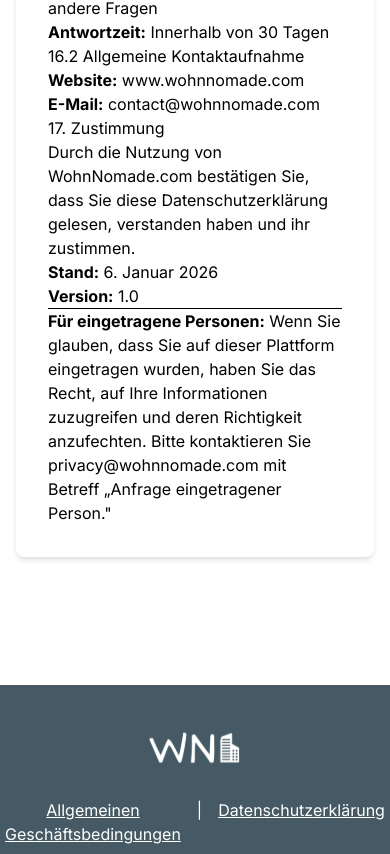
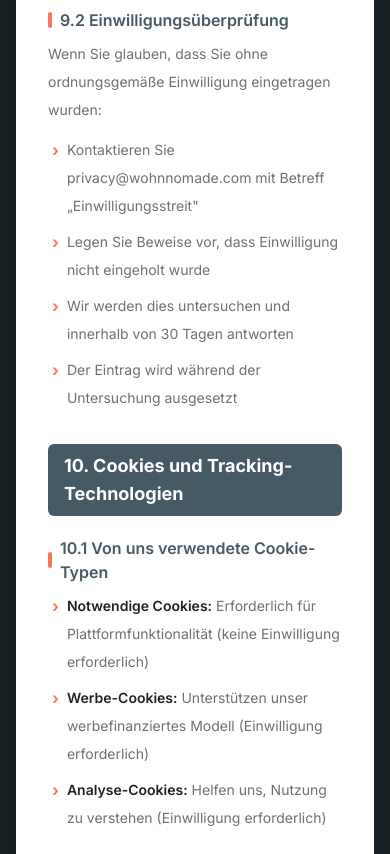
Before and after one commit to petarZinaic/wohnnormade-client-v2, a Next.js app: page /privacy-policy in a window 390 px wide. Shown: the part 10908-11762 px from the top of the page. Built offline with nearby package versions, Linux system fonts and the light colour scheme.

Commit message:
Update styling for terms and privacy pages

```diff
--- a/public/documents/datenschutzerklaerung-de.md
+++ b/public/documents/datenschutzerklaerung-de.md
@@ -4,10 +4,10 @@
 
 ## 1. Einleitung
 
-WohnNomade.com („wir", „unser", „uns" oder „die Plattform") verpflichtet sich zum Schutz Ihrer Privatsphäre und personenbezogenen Daten. Diese Datenschutzerklärung erläutert, wie wir Informationen in Übereinstimmung mit der Datenschutz-Grundverordnung (DSGVO) und anderen anwendbaren Datenschutzgesetzen erheben, verwenden, speichern und schützen.
+Wohnnomade.com („wir", „unser", „uns" oder „die Plattform") verpflichtet sich zum Schutz Ihrer Privatsphäre und personenbezogenen Daten. Diese Datenschutzerklärung erläutert, wie wir Informationen in Übereinstimmung mit der Datenschutz-Grundverordnung (DSGVO) und anderen anwendbaren Datenschutzgesetzen erheben, verwenden, speichern und schützen.
 
 **Verantwortlicher:**
-WohnNomade.com
+Wohnnomade.com
 [Vollständige Adresse noch hinzuzufügen]
 E-Mail: privacy@wohnnomade.com
 
--- a/src/app/privacy-policy/page.tsx
+++ b/src/app/privacy-policy/page.tsx
@@ -2,7 +2,7 @@
 
 import { useEffect, useState } from "react";
 import { useTranslation } from "react-i18next";
-import ReactMarkdown from "react-markdown";
+import DocumentPageLayout from "@/components/common/DocumentPageLayout";
 
 export default function PrivacyPolicyPage() {
   const { i18n } = useTranslation();
@@ -29,19 +29,14 @@
 
   if (loading) {
     return (
-      <div className="min-h-screen bg-gray-100 py-12 px-4 flex items-center justify-center">
-        <div className="text-gray-600">Loading...</div>
+      <div className="min-h-screen bg-blueDark flex items-center justify-center">
+        <div className="flex flex-col items-center gap-3">
+          <div className="w-8 h-8 border-4 border-orange border-t-transparent rounded-full animate-spin" />
+          <span className="text-white text-sm">Loading...</span>
+        </div>
       </div>
     );
   }
 
-  return (
-    <div className="min-h-screen bg-gray-100 py-12 px-4">
-      <div className="max-w-4xl mx-auto bg-white rounded-lg shadow-md p-8">
-        <article className="prose prose-sm max-w-none prose-headings:text-gray-900 prose-p:text-gray-700 prose-li:text-gray-700 prose-strong:text-gray-900">
-          <ReactMarkdown>{content}</ReactMarkdown>
-        </article>
-      </div>
-    </div>
-  );
+  return <DocumentPageLayout content={content} />;
 }
--- a/src/app/terms-of-use/page.tsx
+++ b/src/app/terms-of-use/page.tsx
@@ -2,7 +2,7 @@
 
 import { useEffect, useState } from "react";
 import { useTranslation } from "react-i18next";
-import ReactMarkdown from "react-markdown";
+import DocumentPageLayout from "@/components/common/DocumentPageLayout";
 
 export default function TermsOfUsePage() {
   const { i18n } = useTranslation();
@@ -29,19 +29,14 @@
 
   if (loading) {
     return (
-      <div className="min-h-screen bg-gray-100 py-12 px-4 flex items-center justify-center">
-        <div className="text-gray-600">Loading...</div>
+      <div className="min-h-screen bg-blueDark flex items-center justify-center">
+        <div className="flex flex-col items-center gap-3">
+          <div className="w-8 h-8 border-4 border-orange border-t-transparent rounded-full animate-spin" />
+          <span className="text-white text-sm">Loading...</span>
+        </div>
       </div>
     );
   }
 
-  return (
-    <div className="min-h-screen bg-gray-100 py-12 px-4">
-      <div className="max-w-4xl mx-auto bg-white rounded-lg shadow-md p-8">
-        <article className="prose prose-sm max-w-none prose-headings:text-gray-900 prose-p:text-gray-700 prose-li:text-gray-700 prose-strong:text-gray-900">
-          <ReactMarkdown>{content}</ReactMarkdown>
-        </article>
-      </div>
-    </div>
-  );
+  return <DocumentPageLayout content={content} />;
 }
--- /dev/null
+++ b/src/components/common/DocumentPageLayout.tsx
@@ -0,0 +1,82 @@
+"use client";
+
+import ReactMarkdown from "react-markdown";
+import type { Components } from "react-markdown";
+
+const markdownComponents: Components = {
+  h1: ({ children }) => (
+    <h1 className="text-3xl font-bold text-blueDark mb-6 pb-4 border-b-2 border-orange">
+      {children}
+    </h1>
+  ),
+  h2: ({ children }) => (
+    <h2 className="text-lg font-bold text-white bg-blueLight px-4 py-2 rounded-md mb-4 mt-8">
+      {children}
+    </h2>
+  ),
+  h3: ({ children }) => (
+    <h3 className="text-base font-semibold text-blueLight mb-2 mt-5 flex items-center gap-2">
+      <span className="w-1 h-4 bg-orange rounded-full inline-block flex-shrink-0" />
+      {children}
+    </h3>
+  ),
+  p: ({ children }) => (
+    <p className="text-gray text-sm leading-7 mb-3">{children}</p>
+  ),
+  strong: ({ children }) => (
+    <strong className="font-semibold text-blueDark">{children}</strong>
+  ),
+  ul: ({ children }) => (
+    <ul className="mb-4 space-y-2 ml-1">{children}</ul>
+  ),
+  ol: ({ children }) => (
+    <ol className="mb-4 space-y-2 ml-1 list-none">{children}</ol>
+  ),
+  li: ({ children }) => (
+    <li className="text-gray text-sm leading-7 flex items-start gap-2">
+      <span className="text-orange font-bold mt-0.5 flex-shrink-0 text-base leading-6">
+        ›
+      </span>
+      <span>{children}</span>
+    </li>
+  ),
+  hr: () => <hr className="border-none h-px bg-orange opacity-20 my-8" />,
+  a: ({ href, children }) => (
+    <a
+      href={href}
+      className="text-orange hover:text-orangeDark underline transition-colors"
+    >
+      {children}
+    </a>
+  ),
+  blockquote: ({ children }) => (
+    <blockquote className="border-l-4 border-orange pl-4 my-4 bg-orangeLight rounded-r-md py-3 italic text-gray text-sm">
+      {children}
+    </blockquote>
+  ),
+};
+
+interface DocumentPageLayoutProps {
+  content: string;
+}
+
+export default function DocumentPageLayout({
+  content,
+}: DocumentPageLayoutProps) {
+  return (
+    <div className="min-h-screen bg-blueDark">
+      <div className="max-w-4xl mx-auto px-4 py-10">
+        <div className="bg-white rounded-2xl shadow-2xl overflow-hidden">
+          {/* Accent bar */}
+          <div className="h-1.5 bg-orange w-full" />
+
+          <article className="px-8 py-10 md:px-14 md:py-12">
+            <ReactMarkdown components={markdownComponents}>
+              {content}
+            </ReactMarkdown>
+          </article>
+        </div>
+      </div>
+    </div>
+  );
+}
--- a/src/components/common/Footer.tsx
+++ b/src/components/common/Footer.tsx
@@ -7,7 +7,7 @@
 export default function Footer() {
   const { t } = useTranslation();
   return (
-    <footer className="bg-blueLight text-white text-center pt-8 mt-20">
+    <footer className="bg-blueLight text-white text-center pt-8">
       <div className="container mx-auto px-4">
         <div className="flex flex-col items-center">
           <div className="mb-4">
--- a/src/components/common/index.ts
+++ b/src/components/common/index.ts
@@ -5,3 +5,4 @@
 export { default as Button } from "./Button";
 export { default as LocationAutocomplete } from "./LocationAutocomplete";
 export { default as LanguageSelector } from "./LanguageSelector";
+export { default as DocumentPageLayout } from "./DocumentPageLayout";
```
Also changed, not shown: public/documents/agb-de.md (+6 -6 lines), public/documents/privacy-policy-en.md (+5 -5 lines), public/documents/terms-of-use-en.md (+5 -5 lines), 1 other file (tests, documents, lock files or other folders).
